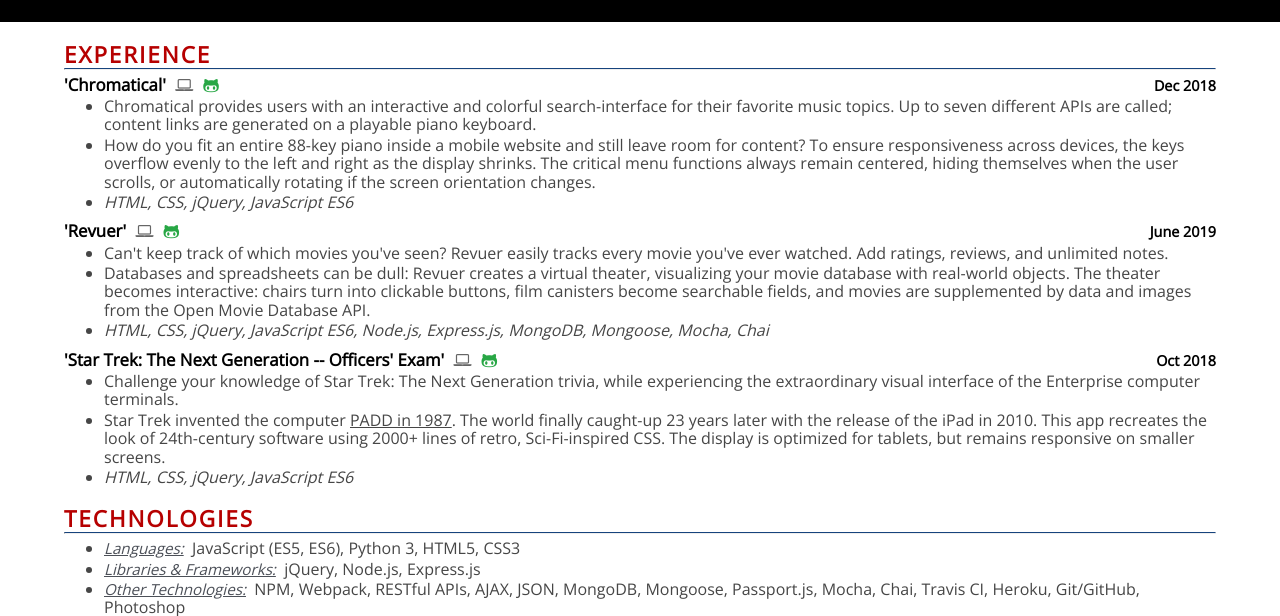
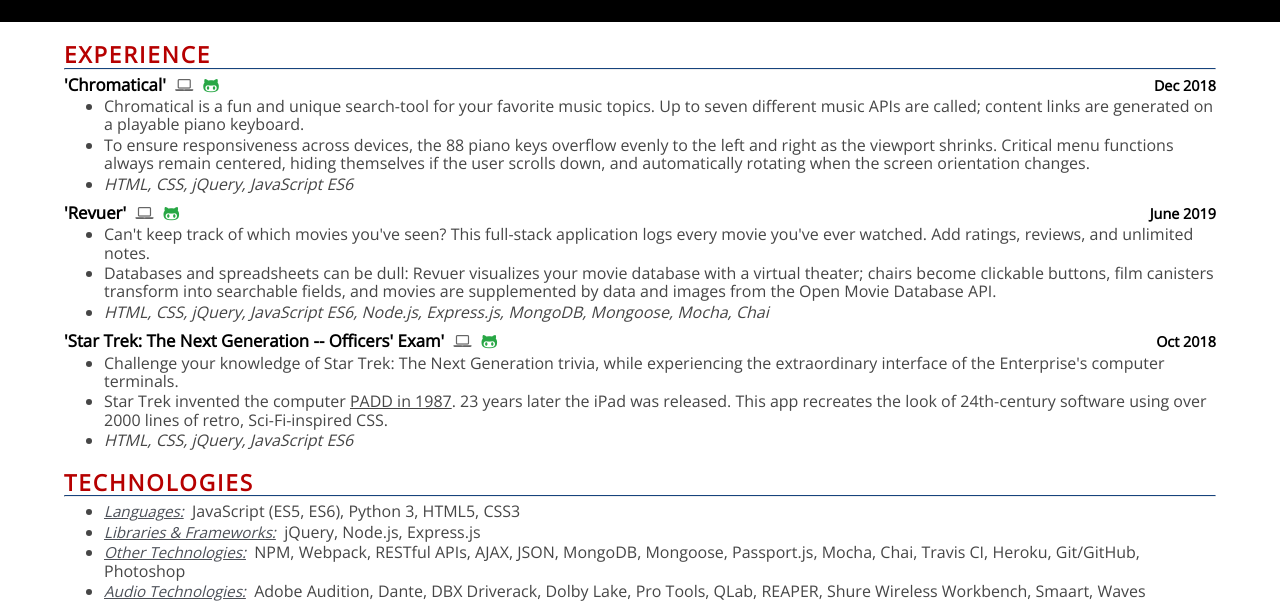
Before and after one commit to drichards211/resume-web-dev, a plain HTML site: page index.html in a window 1280 px wide. Shown: the part 185-801 px from the top of the page. Drawn offline with nearby package versions, Linux system fonts and the light colour scheme; a web font is replaced by a local one.

Commit message:
Apply brevity to the Experience section

```diff
--- a/index.html
+++ b/index.html
@@ -29,20 +29,20 @@
       <div class='content'>
         <h3 class='titles'><a href='https://drichards211.github.io/chromatical/' target='_blank'>'Chromatical'&nbsp;</a><a href='https://drichards211.github.io/chromatical/' target='_blank'><h4 class='dt fa fa-laptop fa-1x'></h4></a><a href='https://github.com/drichards211/chromatical' target='_blank'><h4 class='gh fa fa-github-alt fa-1x'></h4></a></h3><h5 class='dates'>Dec 2018</h5>
         <ul>
-          <li>Chromatical provides users with an interactive and colorful search-interface for their favorite music topics. Up to seven different APIs are called; content links are generated on a playable piano keyboard.</li>
-          <li>How do you fit an entire 88-key piano inside a mobile website and still leave room for content? To ensure responsiveness across devices, the keys overflow evenly to the left and right as the display shrinks. The critical menu functions always remain centered, hiding themselves when the user scrolls, or automatically rotating if the screen orientation changes.</li>
+          <li>Chromatical is a fun and unique search-tool for your favorite music topics. Up to seven different music APIs are called; content links are generated on a playable piano keyboard.</li>
+          <li>To ensure responsiveness across devices, the 88 piano keys overflow evenly to the left and right as the viewport shrinks. Critical menu functions always remain centered, hiding themselves if the user scrolls down, and automatically rotating when the screen orientation changes.</li>
           <li><i>HTML, CSS, jQuery, JavaScript ES6</i></li>
         </ul>
         <h3 class='titles'><a href='https://revuer.herokuapp.com' target='_blank'>'Revuer'&nbsp;</a><a href='https://revuer.herokuapp.com' target='_blank'><h4 class='dt fa fa-laptop fa-1x'></h4></a><a href='https://github.com/drichards211/revuer' target='_blank'><h4 class='gh fa fa-github-alt fa-1x'></h4></a></h3><h5 class='dates'>June 2019</h5>
         <ul>
-          <li>Can't keep track of which movies you've seen? Revuer easily tracks every movie you've ever watched. Add ratings, reviews, and unlimited notes.</li>
-          <li>Databases and spreadsheets can be dull: Revuer creates a virtual theater, visualizing your movie database with real-world objects. The theater becomes interactive: chairs turn into clickable buttons, film canisters become searchable fields, and movies are supplemented by data and images from the Open Movie Database API.</li>
+          <li>Can't keep track of which movies you've seen? This full-stack application logs every movie you've ever watched. Add ratings, reviews, and unlimited notes.</li>
+          <li>Databases and spreadsheets can be dull: Revuer visualizes your movie database with a virtual theater; chairs become clickable buttons, film canisters transform into searchable fields, and movies are supplemented by data and images from the Open Movie Database API.</li>
           <li><i>HTML, CSS, jQuery, JavaScript ES6, Node.js, Express.js, MongoDB, Mongoose, Mocha, Chai</i></li>
         </ul>
         <h3 class='titles'><a href='https://drichards211.github.io/sttng-quiz-app/' target='_blank'>'Star Trek: The Next Generation -- Officers' Exam'&nbsp;</a><a href='https://drichards211.github.io/sttng-quiz-app/' target='_blank'><h4 class='dt fa fa-laptop fa-1x'></h4></a><a href='https://github.com/drichards211/sttng-quiz-app' target='_blank'><h4 class='gh fa fa-github-alt fa-1x'></h4></a></h3><h5 class='dates'>Oct 2018</h5>
         <ul>
-          <li>Challenge your knowledge of Star Trek: The Next Generation trivia, while experiencing the extraordinary visual interface of the Enterprise computer terminals.</li>
-          <li>Star Trek invented the computer <a href='https://memory-alpha.fandom.com/wiki/PADD' target='_blank' style='text-decoration:underline;'>PADD in 1987</a>. The world finally caught-up 23 years later with the release of the iPad in 2010. This app recreates the look of 24th-century software using 2000+ lines of retro, Sci-Fi-inspired CSS. The display is optimized for tablets, but remains responsive on smaller screens.</li>
+          <li>Challenge your knowledge of Star Trek: The Next Generation trivia, while experiencing the extraordinary interface of the Enterprise's computer terminals.</li>
+          <li>Star Trek invented the computer <a href='https://memory-alpha.fandom.com/wiki/PADD' target='_blank' style='text-decoration:underline;'>PADD in 1987</a>. 23 years later the iPad was released.  This app recreates the look of 24th-century software using over 2000 lines of retro, Sci-Fi-inspired CSS.</li>
           <li><i>HTML, CSS, jQuery, JavaScript ES6</i></li>
         </ul>
     </section>
```
